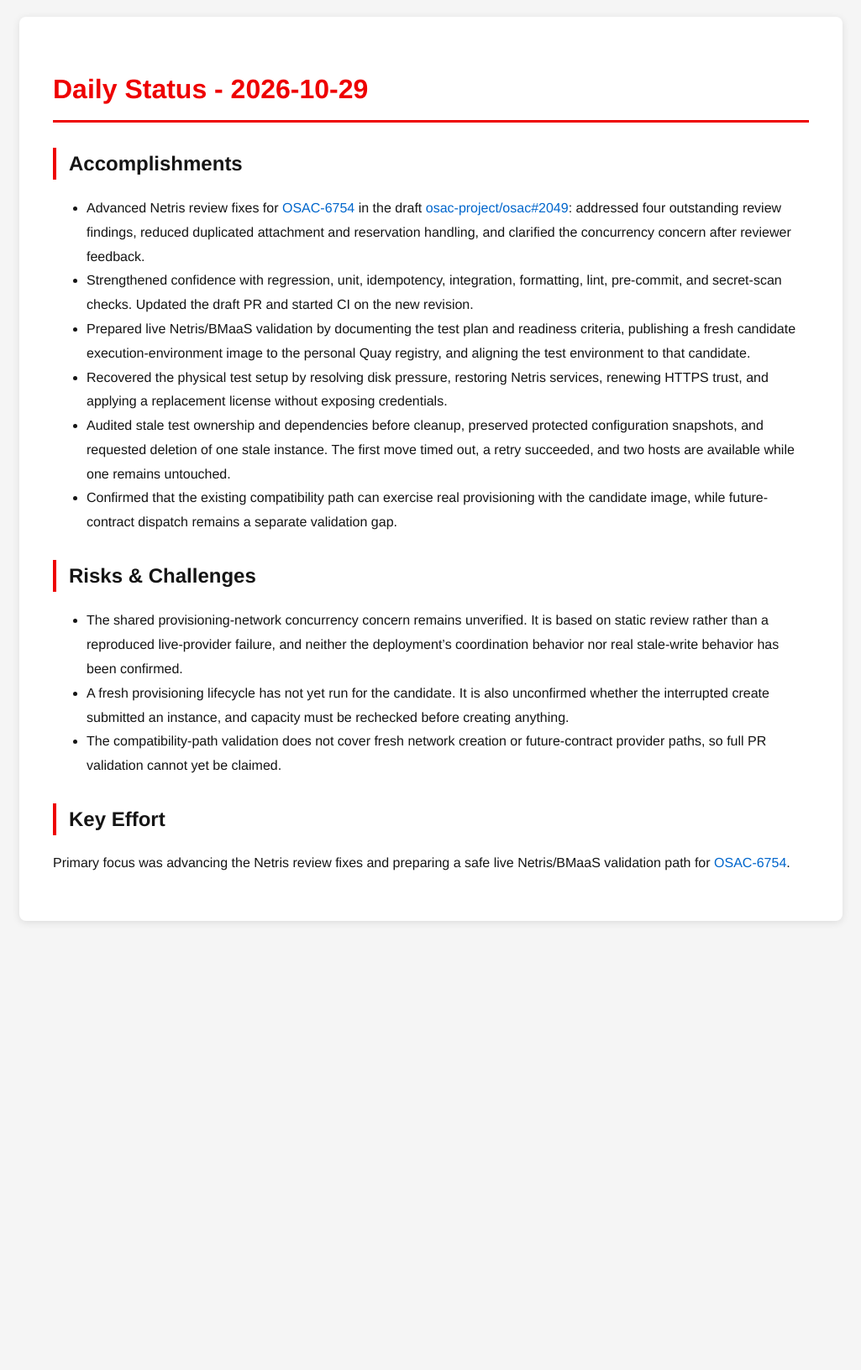
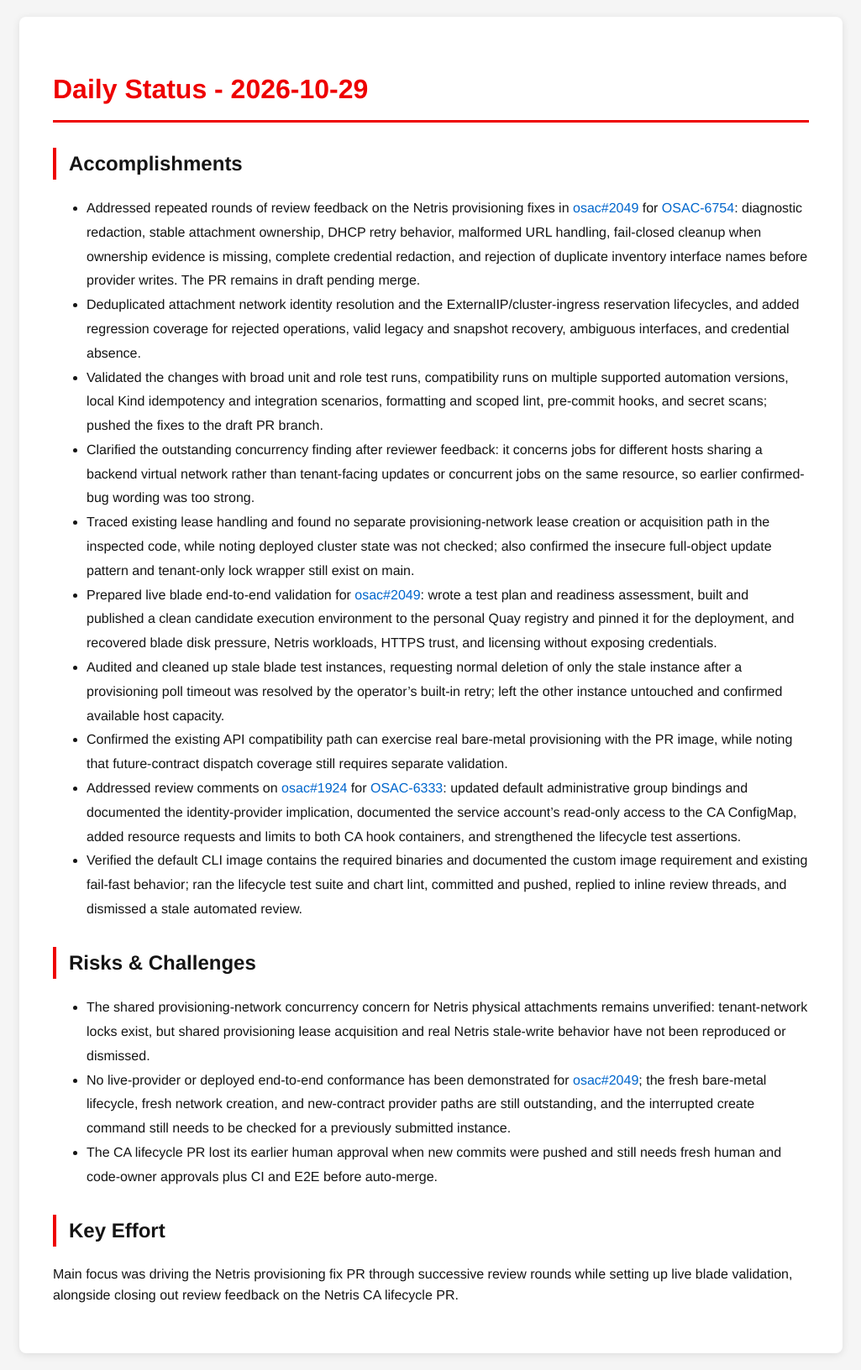
Before and after one commit to tzvatot/daily-status, a Jekyll site: the page built from 2026-10-29.md, in a window 1280 px wide. Shown: the whole page at 84% size, without its empty margins (127-1152 px from the left). Built offline with Jekyll 4.4.1, drawn with Linux system fonts in a browser that asks for light colours; before the commit the page ends 1117 px from its top, so only the background shows below that.

Commit message:
Daily status update - 2026-10-29

```diff
--- a/2026-10-29.md
+++ b/2026-10-29.md
@@ -7,17 +7,21 @@
 # Daily Status - 2026-10-29
 
 ## Accomplishments
-- Advanced Netris review fixes for [OSAC-6754](https://redhat.atlassian.net/browse/OSAC-6754) in the draft [osac-project/osac#2049](https://github.com/osac-project/osac/pull/2049): addressed four outstanding review findings, reduced duplicated attachment and reservation handling, and clarified the concurrency concern after reviewer feedback.
-- Strengthened confidence with regression, unit, idempotency, integration, formatting, lint, pre-commit, and secret-scan checks. Updated the draft PR and started CI on the new revision.
-- Prepared live Netris/BMaaS validation by documenting the test plan and readiness criteria, publishing a fresh candidate execution-environment image to the personal Quay registry, and aligning the test environment to that candidate.
-- Recovered the physical test setup by resolving disk pressure, restoring Netris services, renewing HTTPS trust, and applying a replacement license without exposing credentials.
-- Audited stale test ownership and dependencies before cleanup, preserved protected configuration snapshots, and requested deletion of one stale instance. The first move timed out, a retry succeeded, and two hosts are available while one remains untouched.
-- Confirmed that the existing compatibility path can exercise real provisioning with the candidate image, while future-contract dispatch remains a separate validation gap.
+- Addressed repeated rounds of review feedback on the Netris provisioning fixes in [osac#2049](https://github.com/osac-project/osac/pull/2049) for [OSAC-6754](https://redhat.atlassian.net/browse/OSAC-6754): diagnostic redaction, stable attachment ownership, DHCP retry behavior, malformed URL handling, fail-closed cleanup when ownership evidence is missing, complete credential redaction, and rejection of duplicate inventory interface names before provider writes. The PR remains in draft pending merge.
+- Deduplicated attachment network identity resolution and the ExternalIP/cluster-ingress reservation lifecycles, and added regression coverage for rejected operations, valid legacy and snapshot recovery, ambiguous interfaces, and credential absence.
+- Validated the changes with broad unit and role test runs, compatibility runs on multiple supported automation versions, local Kind idempotency and integration scenarios, formatting and scoped lint, pre-commit hooks, and secret scans; pushed the fixes to the draft PR branch.
+- Clarified the outstanding concurrency finding after reviewer feedback: it concerns jobs for different hosts sharing a backend virtual network rather than tenant-facing updates or concurrent jobs on the same resource, so earlier confirmed-bug wording was too strong.
+- Traced existing lease handling and found no separate provisioning-network lease creation or acquisition path in the inspected code, while noting deployed cluster state was not checked; also confirmed the insecure full-object update pattern and tenant-only lock wrapper still exist on main.
+- Prepared live blade end-to-end validation for [osac#2049](https://github.com/osac-project/osac/pull/2049): wrote a test plan and readiness assessment, built and published a clean candidate execution environment to the personal Quay registry and pinned it for the deployment, and recovered blade disk pressure, Netris workloads, HTTPS trust, and licensing without exposing credentials.
+- Audited and cleaned up stale blade test instances, requesting normal deletion of only the stale instance after a provisioning poll timeout was resolved by the operator's built-in retry; left the other instance untouched and confirmed available host capacity.
+- Confirmed the existing API compatibility path can exercise real bare-metal provisioning with the PR image, while noting that future-contract dispatch coverage still requires separate validation.
+- Addressed review comments on [osac#1924](https://github.com/osac-project/osac/pull/1924) for [OSAC-6333](https://redhat.atlassian.net/browse/OSAC-6333): updated default administrative group bindings and documented the identity-provider implication, documented the service account's read-only access to the CA ConfigMap, added resource requests and limits to both CA hook containers, and strengthened the lifecycle test assertions.
+- Verified the default CLI image contains the required binaries and documented the custom image requirement and existing fail-fast behavior; ran the lifecycle test suite and chart lint, committed and pushed, replied to inline review threads, and dismissed a stale automated review.
 
 ## Risks & Challenges
-- The shared provisioning-network concurrency concern remains unverified. It is based on static review rather than a reproduced live-provider failure, and neither the deployment's coordination behavior nor real stale-write behavior has been confirmed.
-- A fresh provisioning lifecycle has not yet run for the candidate. It is also unconfirmed whether the interrupted create submitted an instance, and capacity must be rechecked before creating anything.
-- The compatibility-path validation does not cover fresh network creation or future-contract provider paths, so full PR validation cannot yet be claimed.
+- The shared provisioning-network concurrency concern for Netris physical attachments remains unverified: tenant-network locks exist, but shared provisioning lease acquisition and real Netris stale-write behavior have not been reproduced or dismissed.
+- No live-provider or deployed end-to-end conformance has been demonstrated for [osac#2049](https://github.com/osac-project/osac/pull/1924); the fresh bare-metal lifecycle, fresh network creation, and new-contract provider paths are still outstanding, and the interrupted create command still needs to be checked for a previously submitted instance.
+- The CA lifecycle PR lost its earlier human approval when new commits were pushed and still needs fresh human and code-owner approvals plus CI and E2E before auto-merge.
 
 ## Key Effort
-Primary focus was advancing the Netris review fixes and preparing a safe live Netris/BMaaS validation path for [OSAC-6754](https://redhat.atlassian.net/browse/OSAC-6754).
+Main focus was driving the Netris provisioning fix PR through successive review rounds while setting up live blade validation, alongside closing out review feedback on the Netris CA lifecycle PR.
```
